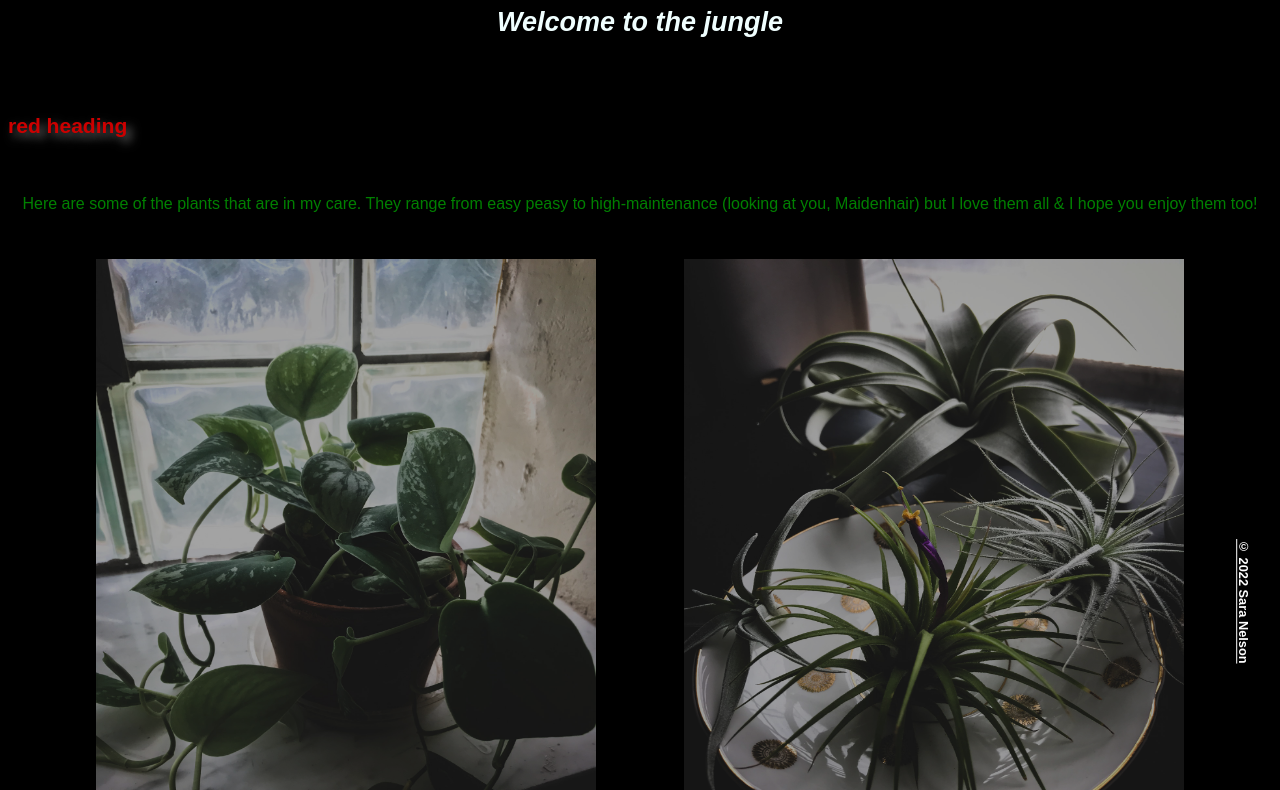
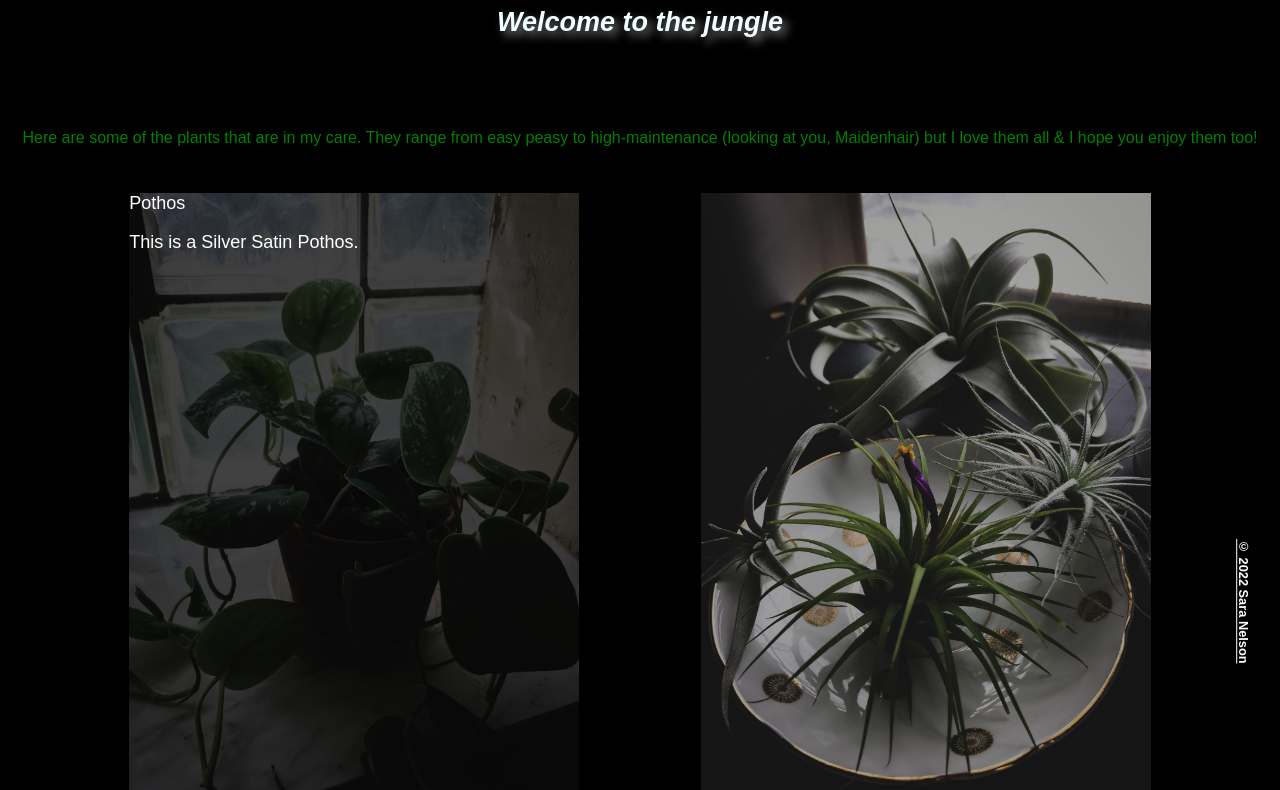
Before and after one commit to saranell/js-assignment-4-html-me-something, a website: page index.html in a window 1280 px wide. Shown: the part 120-910 px from the top of the page. Drawn offline with Linux system fonts and the light colour scheme.

Commit message:
Changing image css

```diff
--- a/styles.css
+++ b/styles.css
@@ -11,11 +11,11 @@ body {
 header {
   text-align: center;
   padding: 32px;
+  text-shadow: 5px 5px 10px grey;
 }
 
 #mainHeading {
-  filter: brightness(80%);
-  text-shadow: 5px 5px 10px grey;
+  font-size: 0px;
   color: red;
 }
 
@@ -43,20 +43,28 @@ article {
   justify-content: space-evenly;
 }
 
+.images {
+  position: relative;
+  /* width: 400px; */
+}
+
 img {
+  display: block;
+  width: 100%;
   padding-bottom: 80px;
   opacity: 70%;
   transition: 0.3s ease-out;
   filter: saturate(1);
 }
 
-.imghover {
-  position: relative;
-  max-width: 500px;
-}
-
-.imghover img {
+.imageOverlay {
+  position: absolute;
+  top: 0;
+  left: 0;
   width: 100%;
+  height: 100%;
+  background: rgb(0, 0, 0, 0.6);
+  color: #ffffff;
 }
 
 .credit {
```
